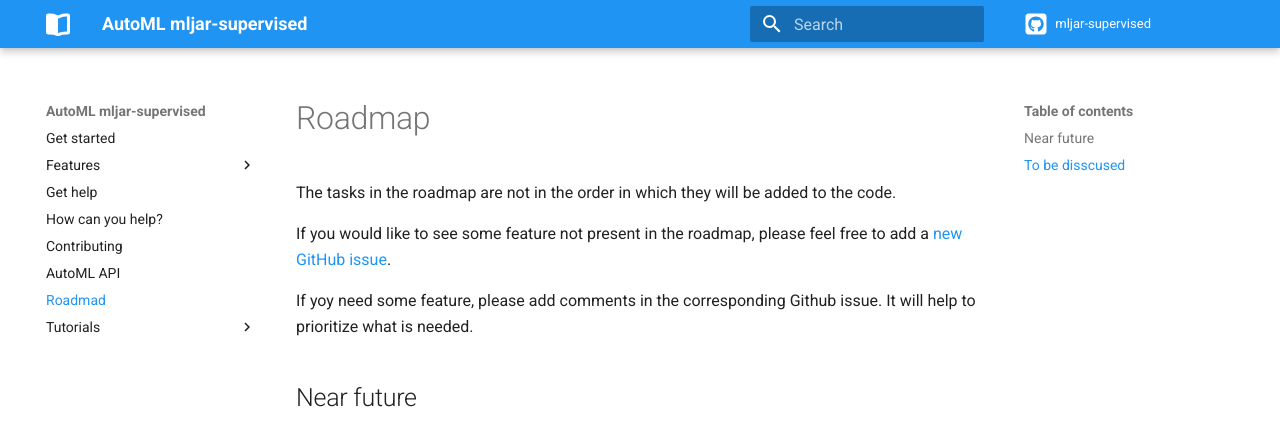
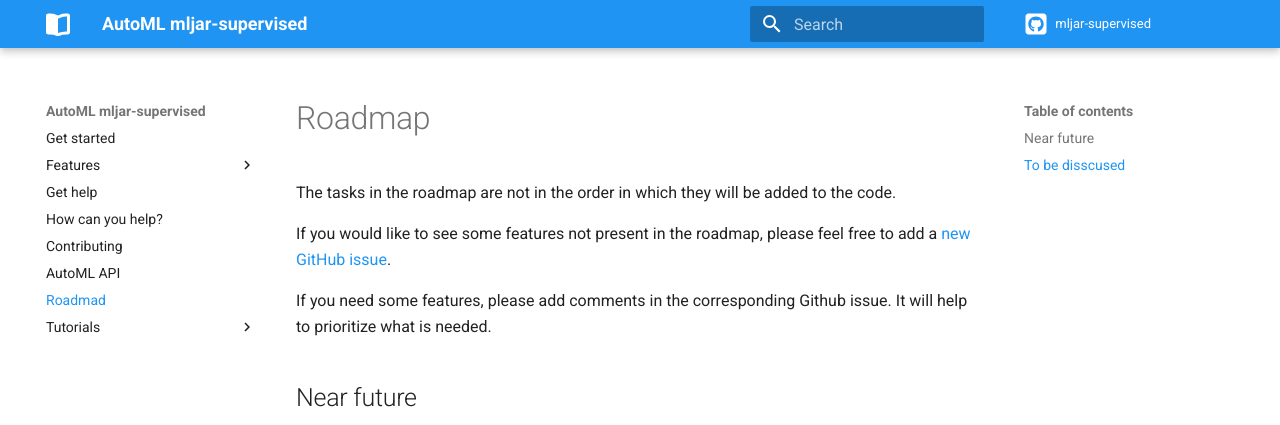
Before and after one commit to mljar/docs, an MkDocs documentation site: the page built from docs/roadmap.md, in a window 1280 px wide and 1183 px high. Shown: the top 425 px of the window. Built offline with MkDocs 1.6.1 and Material for MkDocs 9.7.7, drawn with Linux system fonts in a browser that asks for light colours; comment, search, counter and statistics services are not loaded.

Commit message:
Update roadmap.md

```diff
--- a/docs/roadmap.md
+++ b/docs/roadmap.md
@@ -2,9 +2,9 @@
 
 The tasks in the roadmap are not in the order in which they will be added to the code.
 
-If you would like to see some feature not present in the roadmap, please feel free to add a [new GitHub issue](https://github.com/mljar/mljar-supervised/issues/new).
+If you would like to see some features not present in the roadmap, please feel free to add a [new GitHub issue](https://github.com/mljar/mljar-supervised/issues/new).
 
-If yoy need some feature, please add comments in the corresponding Github issue. It will help to prioritize what is needed.
+If you need some features, please add comments in the corresponding Github issue. It will help to prioritize what is needed.
 
 ## Near future
 
```
